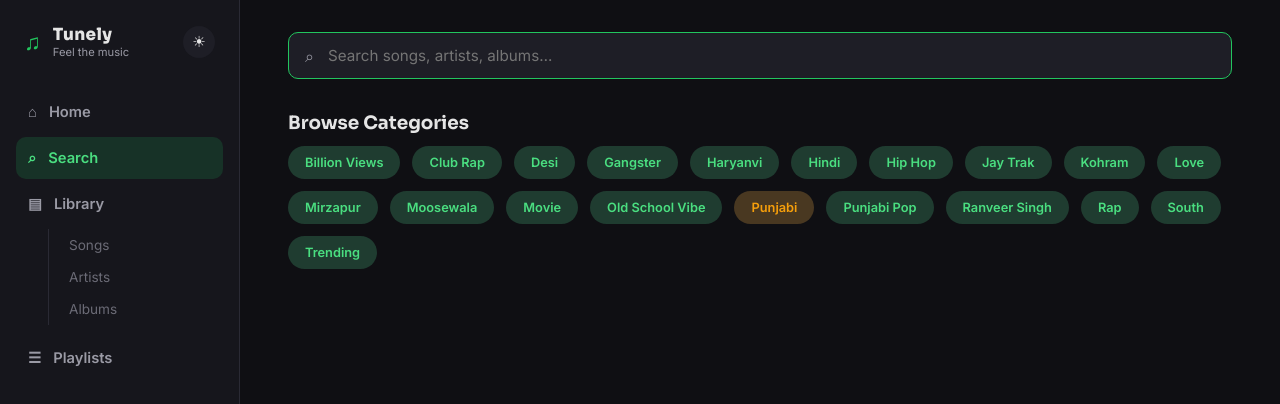
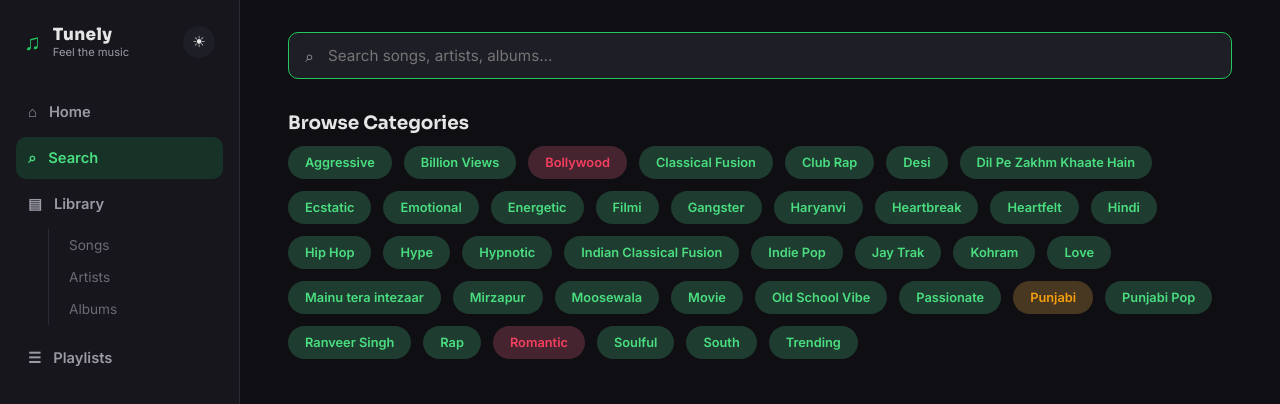
Before and after one commit to itrk70/Tunely, a React (Vite) app: page /search in a window 1280 px wide. Shown: the top 404 px of the page. Built offline with nearby package versions, Linux system fonts and the light colour scheme.

Commit message:
Update musicLibrary.js

```diff
--- a/src/data/musicLibrary.js
+++ b/src/data/musicLibrary.js
@@ -56,7 +56,7 @@ export const musicLibrary = [
     name: 'Sanson Ki Mala',
     artists: ['Madhur Sharma'],
     album: 'Mirzapur The Movie',
-    tags: ['Hindi', 'Love', 'Mirzapur'],
+    tags: ['Hindi', 'Love', 'Mirzapur', 'Bollywood'],
     coverImage: 'https://i.scdn.co/image/ab67616d0000b2732f047c3f92ed7759f7b73bfa',
     audioSrc: `${AUDIO_BASE}Sanson_Ki_Mala.mp3`,
     releaseDate: '2026-09-04',
@@ -155,7 +155,7 @@ export const musicLibrary = [
     name: 'Do Numbari',
     artists: ['Dhanda Nyoliwala'],
     album: 'Mirzapur The Movie',
-    tags: ['Haryanvi', 'Hip Hop', 'Mirzapur', 'Gangster', 'Rap'],
+    tags: ['Haryanvi', 'Hip Hop', 'Mirzapur', 'Gangster', 'Rap', 'Bollywood'],
     coverImage: 'https://c.saavncdn.com/064/Do-Numbari-From-Mirzapur-The-Movie-Hindi-2026-20260803172106-500x500.jpg',
     audioSrc: `${AUDIO_BASE}Do_Numbari.mp3`,
     releaseDate: '2026-08-03',
@@ -166,7 +166,7 @@ export const musicLibrary = [
     name: 'Vaaroon Forever',
     artists: ['Romy', 'Shreya Ghoshal'],
     album: 'Mirzapur The Movie',
-    tags: ['Hindi', 'Love', 'Mirzapur'],
+    tags: ['Hindi', 'Love', 'Mirzapur', 'Bollywood'],
     coverImage: 'https://koshalworld.com/siteuploads/thumb/sft178/88509_4.webp',
     audioSrc: `${AUDIO_BASE}Vaaroon_Forever.mp3`,
     releaseDate: '2026-08-18',
@@ -177,7 +177,7 @@ export const musicLibrary = [
     name: 'Vaaroon Reprise',
     artists: ['Shreya Ghoshal'],
     album: 'Mirzapur The Movie',
-    tags: ['Hindi', 'Love', 'Mirzapur'],
+    tags: ['Hindi', 'Love', 'Mirzapur', 'Bollywood'],
     coverImage: 'https://i.scdn.co/image/ab67616d0000b2732f047c3f92ed7759f7b73bfa',
     audioSrc: `${AUDIO_BASE}Vaaroon_Reprise.mp3`,
     releaseDate: '2026-09-04',
@@ -199,7 +199,7 @@ export const musicLibrary = [
     name: 'Maskara',
     artists: ['Vedang Raina', 'Nilanjana Ghosh', 'A.R. Rahman'],
     album: 'Main Vaapas Aaunga',
-    tags: ['Movie', 'Love', 'Hindi'],
+    tags: ['Movie', 'Love', 'Hindi', 'Bollywood'],
     coverImage: 'https://pagalnew.com/coverimages/maskara-main-vaapas-aaunga-500-500.jpg',
     audioSrc: `${AUDIO_BASE}Maskara.mp3`,
     releaseDate: null,
@@ -210,7 +210,7 @@ export const musicLibrary = [
     name: 'Tu Zaroori',
     artists: ['Sunidhi Chauhan', 'Sharib Sabri', 'Toshi Sabri'],
     album: 'Zid',
-    tags: ['Movie', 'Love', 'Hindi'],
+    tags: ['Movie', 'Love', 'Hindi', 'Bollywood'],
     coverImage: 'https://pagalnew.com/coverimages/Tu-Zaroori-Zid-500-500.jpg',
     audioSrc: `${AUDIO_BASE}Tu_Zaroori.mp3`,
     releaseDate: null,
@@ -232,7 +232,7 @@ export const musicLibrary = [
     name: 'Khalibali',
     artists: ['Shivam Pathak', 'Shail Hada'],
     album: 'Padmaavat',
-    tags: ['Hindi', 'Love', 'Ranveer Singh'],
+    tags: ['Hindi', 'Love', 'Ranveer Singh', 'Bollywood'],
     coverImage: 'https://c.saavncdn.com/993/Padmaavat-Hindi-2018-20180122-500x500.jpg',
     audioSrc: `${AUDIO_BASE}Khalibali.mp3`,
     releaseDate: null,
@@ -243,21 +243,65 @@ export const musicLibrary = [
     name: 'Malhari',
     artists: ['Vishal Dadlani', 'Sanjay Leela Bhansali'],
     album: 'Bajirao Mastani',
-    tags: ['Hindi', 'Love', 'Ranveer Singh'],
+    tags: ['Hindi', 'Love', 'Ranveer Singh', 'Bollywood'],
     coverImage: 'https://i.scdn.co/image/ab67616d0000b2736b01530825529db0bee75515',
     audioSrc: `${AUDIO_BASE}Malhari.mp3`,
     releaseDate: null,
     duration: 244,
   },
-  // {
-  //   id: 'song-022',
-  //   name: 'Deewani Mastani',
-  //   artists: ['Shreya Ghoshal', 'Ganesh Chandanshive', 'Mujtaba Aziz Naza', 'Shadab Faridi', 'Altamash Faridi', 'Farhan Sabri'],
-  //   album: 'Bajirao Mastani',
-  //   tags: ['Hindi', 'Love', 'Ranveer Singh'],
-  //   coverImage: 'https://i.scdn.co/image/ab67616d0000b2736b01530825529db0bee75515',
-  //   audioSrc: `${AUDIO_BASE}Deewani_Mastani.mp3`,
-  //   releaseDate: null,
-  //   duration: 350,
-  // },
+  {
+    id: 'song-022',
+    name: 'Jaan Se Guzarte Hain',
+    artists: ['Khan Saab', 'Shashwat Sachdev'],
+    album: 'Dhurandhar: The Revenge',
+    tags: ['Hindi', 'Love', 'Ranveer Singh', 'Bollywood', 'Emotional', 'Heartbreak', 'Dil Pe Zakhm Khaate Hain'],
+    coverImage: 'https://c.saavncdn.com/581/Dhurandhar-The-Revenge-Hindi-2026-20260409161002-500x500.jpg',
+    audioSrc: `${AUDIO_BASE}Jaan_Se_Guzarte_Hain.mp3`,
+    releaseDate: '2026-03-17',
+    duration: 332,
+  },
+  {
+    id: 'song-023',
+    name: 'Aari Aari',
+    artists: ['Khan Saab', 'Jasmine Sandlas', 'Shashwat Sachdev', 'Navtej Singh Rehal'],
+    album: 'Dhurandhar: The Revenge',
+    tags: ['Punjabi', 'Love', 'Ranveer Singh', 'Bollywood', 'Aggressive', 'Energetic', 'Hype', 'Desi', 'Hip Hop', 'Punjabi Pop'],
+    coverImage: 'https://c.saavncdn.com/905/Dhurandhar-The-Revenge-Aari-Aari-From-Dhurandhar-The-Revenge-Hindi-2026-20260312141004-500x500.jpg',
+    audioSrc: `${AUDIO_BASE}Aari_Aari.mp3`,
+    releaseDate: '2026-03-12',
+    duration: 210,
+  },
+  {
+    id: 'song-024',
+    name: 'Zindagi Tere Naal',
+    artists: ['Khan Saab', 'Pav Dharia'],
+    album: null,
+    tags: ['Punjabi', 'Love', 'Romantic', 'Emotional', 'Heartbreak', 'Heartfelt', 'Mainu tera intezaar'],
+    coverImage: 'https://c.saavncdn.com/199/Zindagi-Tere-Naal-Punjabi-2022-20220817171150-500x500.jpg',
+    audioSrc: `${AUDIO_BASE}Zindagi_Tere_Naal.mp3`,
+    releaseDate: '2018-01-19',
+    duration: 320,
+  },
+  {
+    id: 'song-025',
+    name: 'Saiyyan',
+    artists: ['Kailash Kher', 'Naresh Kamath', 'Paresh Kamath'],
+    album: 'Jhoomo Re',
+    tags: ['Hindi', 'Love', 'Romantic', 'Classical Fusion', 'Soulful', 'Filmi', 'Indian Classical Fusion'],
+    coverImage: 'https://c.saavncdn.com/804/Saiyyan-Trending-Version-Hindi-2023-20230511151041-500x500.jpg',
+    audioSrc: `${AUDIO_BASE}Saiyyan.mp3`,
+    releaseDate: '2007-05-14',
+    duration: 334,
+  },
+  {
+    id: 'song-026',
+    name: 'Teri Deewani',
+    artists: ['Kailash Kher', 'Naresh Kamath', 'Paresh Kamath'],
+    album: 'Kailasa',
+    tags: ['Hindi', 'Love', 'Romantic', 'Classical Fusion', 'Soulful', 'Filmi', 'Indie Pop', 'Hypnotic', 'Passionate', 'Ecstatic'],
+    coverImage: 'https://c.saavncdn.com/774/Teri-Deewani-Trending-Version-Hindi-2023-20230511151041-500x500.jpg',
+    audioSrc: `${AUDIO_BASE}Teri_Deewani.mp3`,
+    releaseDate: '2006-03-05',
+    duration: 323,
+  },
 ];
```
